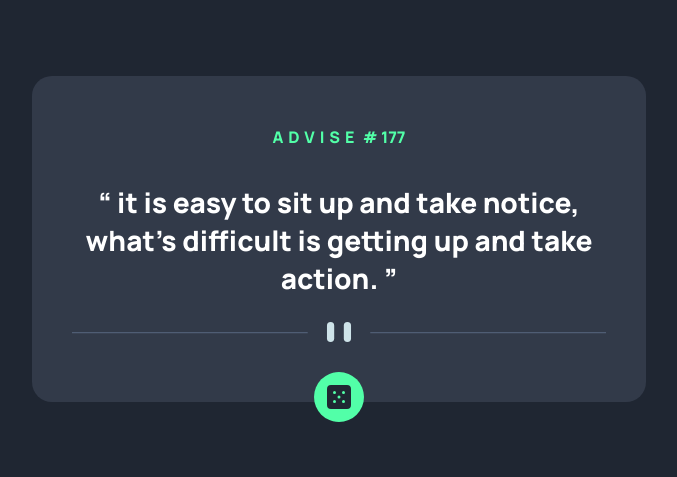
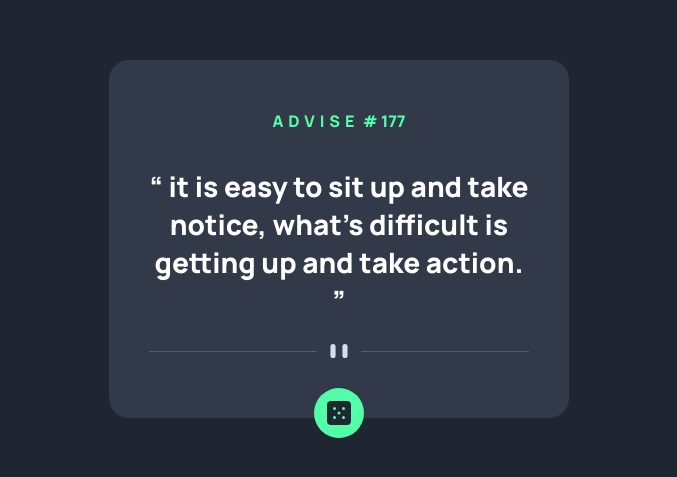
Before and after one commit to Ali-Eldeba/Advice-Generator, a plain HTML site: page index.html in a window 1536 px wide. Shown: the part 161-638 px from the top of the page, without its empty margins (429-1106 px from the left). Drawn offline with Linux system fonts and the light colour scheme.

Commit message:
fixing bugs

```diff
--- a/css/style.css
+++ b/css/style.css
@@ -27,6 +27,11 @@ div {
   background-color: var(--Dark-Grayish-Blue);
   padding: 50px 40px;
   border-radius: 20px;
+}
+@media (min-width: 1440px) {
+  div {
+    width: 30%;
+  }
 }
 @media (max-width: 991px) {
   div {
```
